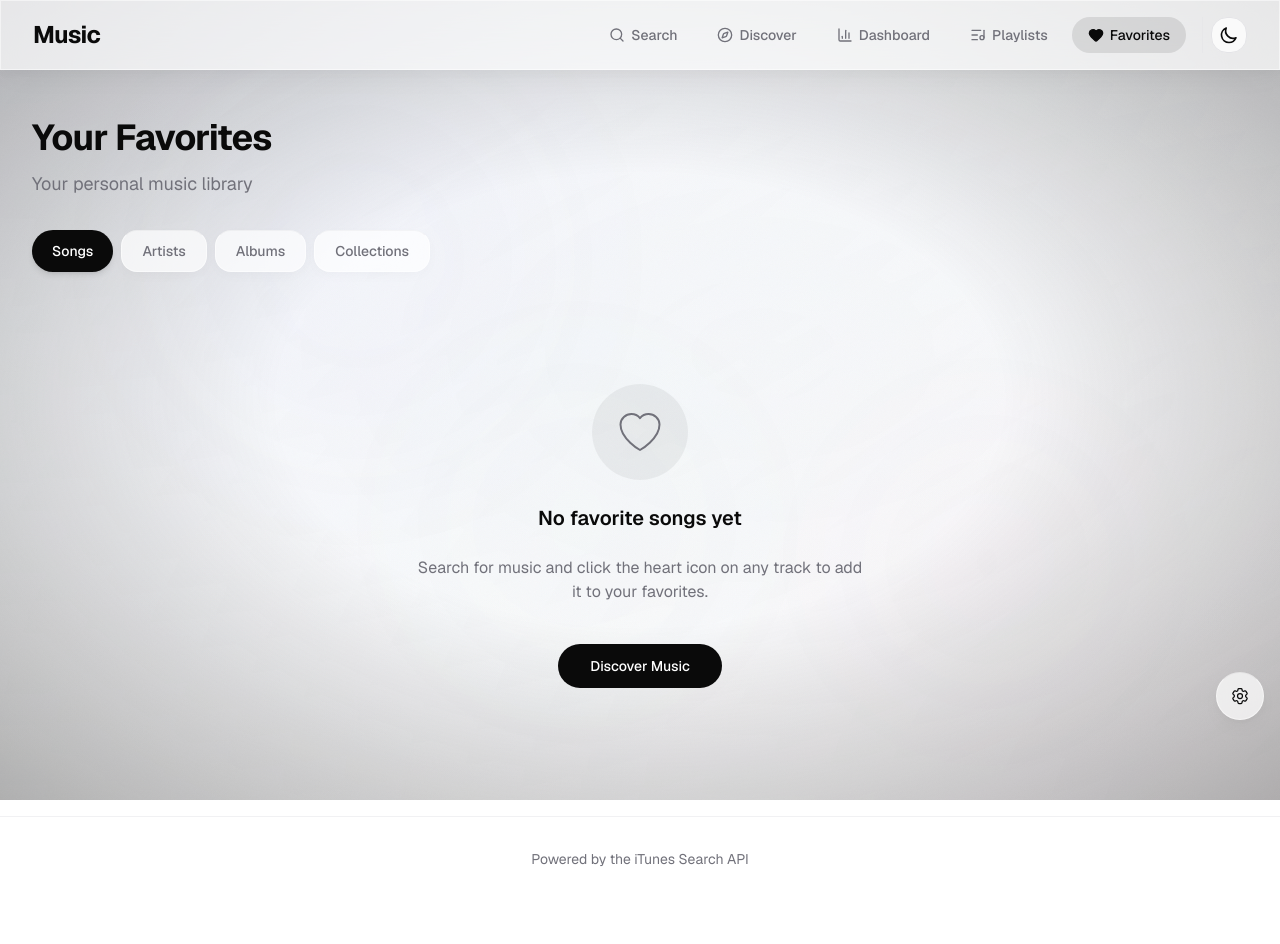
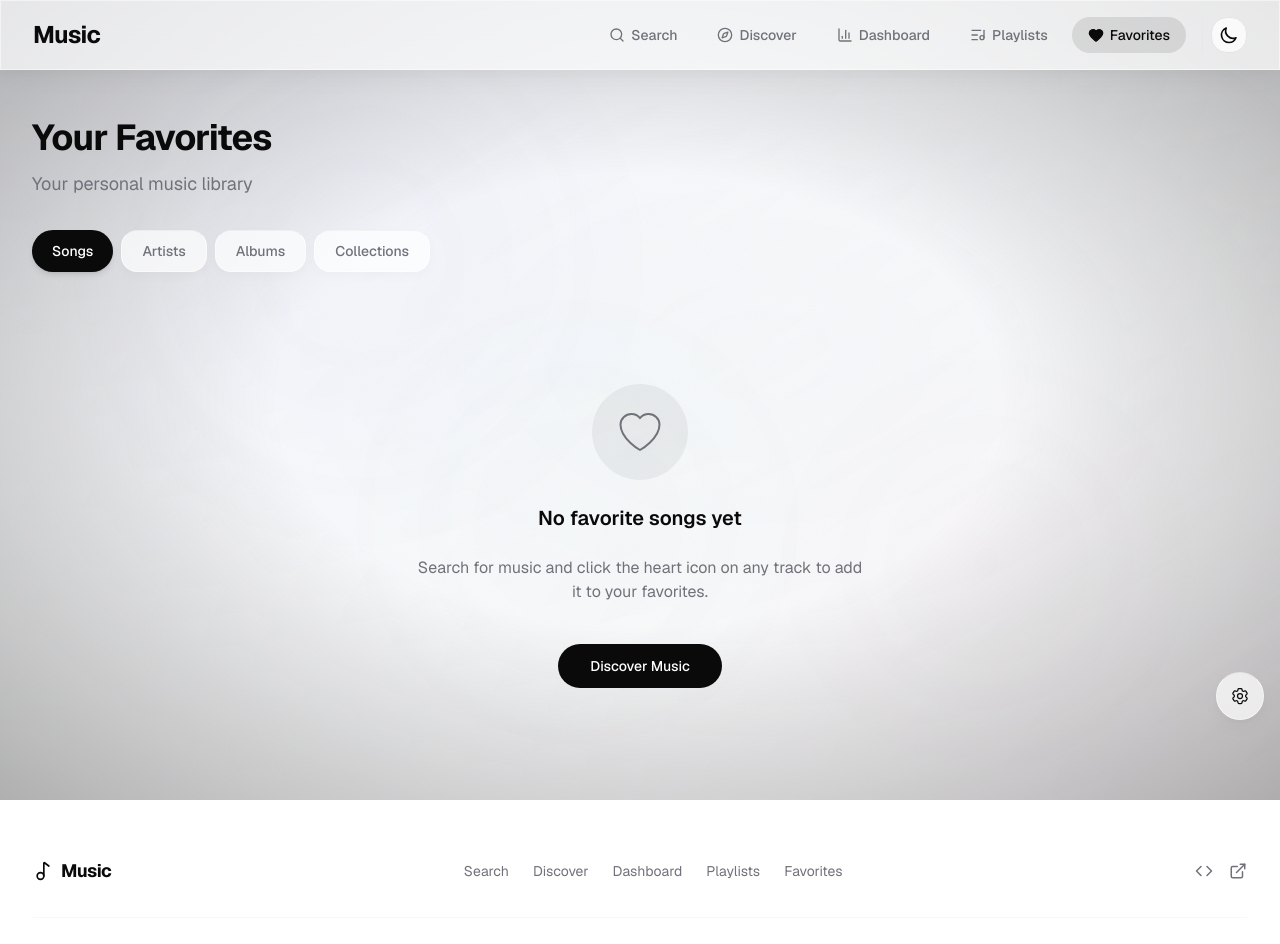
Before and after one commit to ardfaiyaz/kiro-web-musicsearch, a Next.js app: page /favorites in a window 1280 px wide. Shown: the top 944 px of the page. Before the commit the page ends 901 px from the top, so only its background shows below. Built offline with nearby package versions, Linux system fonts and the light colour scheme.

Commit message:
fix: use shared Footer component in favorites page for consistency
Co-authored-by: Ard Tree <198079791+ardfaiyaz@users.noreply.github.com>

```diff
--- a/app/favorites/page.tsx
+++ b/app/favorites/page.tsx
@@ -8,6 +8,7 @@ import ArtistCard from "@/app/components/ArtistCard";
 import AlbumCard from "@/app/components/AlbumCard";
 import CollectionsManager from "@/app/components/CollectionsManager";
 import Header from "@/app/components/Header";
+import Footer from "@/app/components/Footer";
 
 type TabId = "songs" | "artists" | "albums" | "collections";
 
@@ -182,9 +183,7 @@ export default function FavoritesPage() {
         </section>
       </div>
 
-      <footer className="border-t border-border/50 py-8 text-center text-sm text-muted">
-        <p>Powered by the iTunes Search API</p>
-      </footer>
+      <Footer />
     </div>
   );
 }
```
